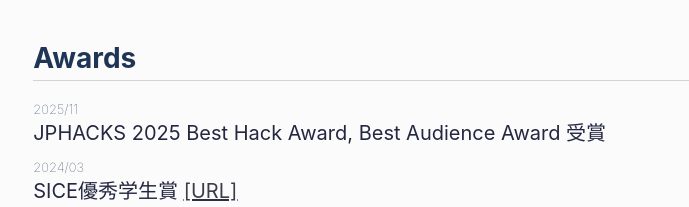
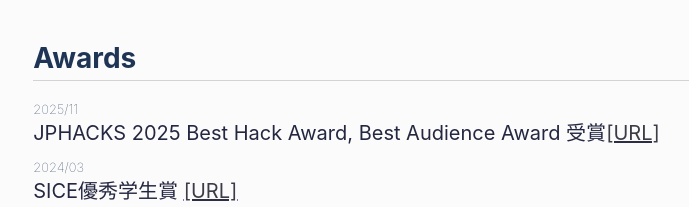
Before and after one commit to NI-yy/NI-yy.github.io, a React (Create React App) app: page / in a window 1280 px wide. Shown: the part 4786-4993 px from the top of the page, without its empty margins (384-1073 px from the left). Built offline with nearby package versions, Linux system fonts and the light colour scheme; the HTML template or start-up script is replaced by a standard one.

Commit message:
JPHACKSのURL追加

```diff
--- a/src/components/Awards.js
+++ b/src/components/Awards.js
@@ -7,7 +7,7 @@
       <h2>Awards</h2>
       <div className="award-category">
         <h3>2025/11</h3>
-        <p>JPHACKS 2025 Best Hack Award, Best Audience Award 受賞</p>
+        <p>JPHACKS 2025 Best Hack Award, Best Audience Award 受賞<a href="https://jphacks.com/information/result-report2025/"><span className="url-text">[URL]</span></a></p>
       </div>
       <div className="award-category">
         <h3>2024/03</h3>
```
